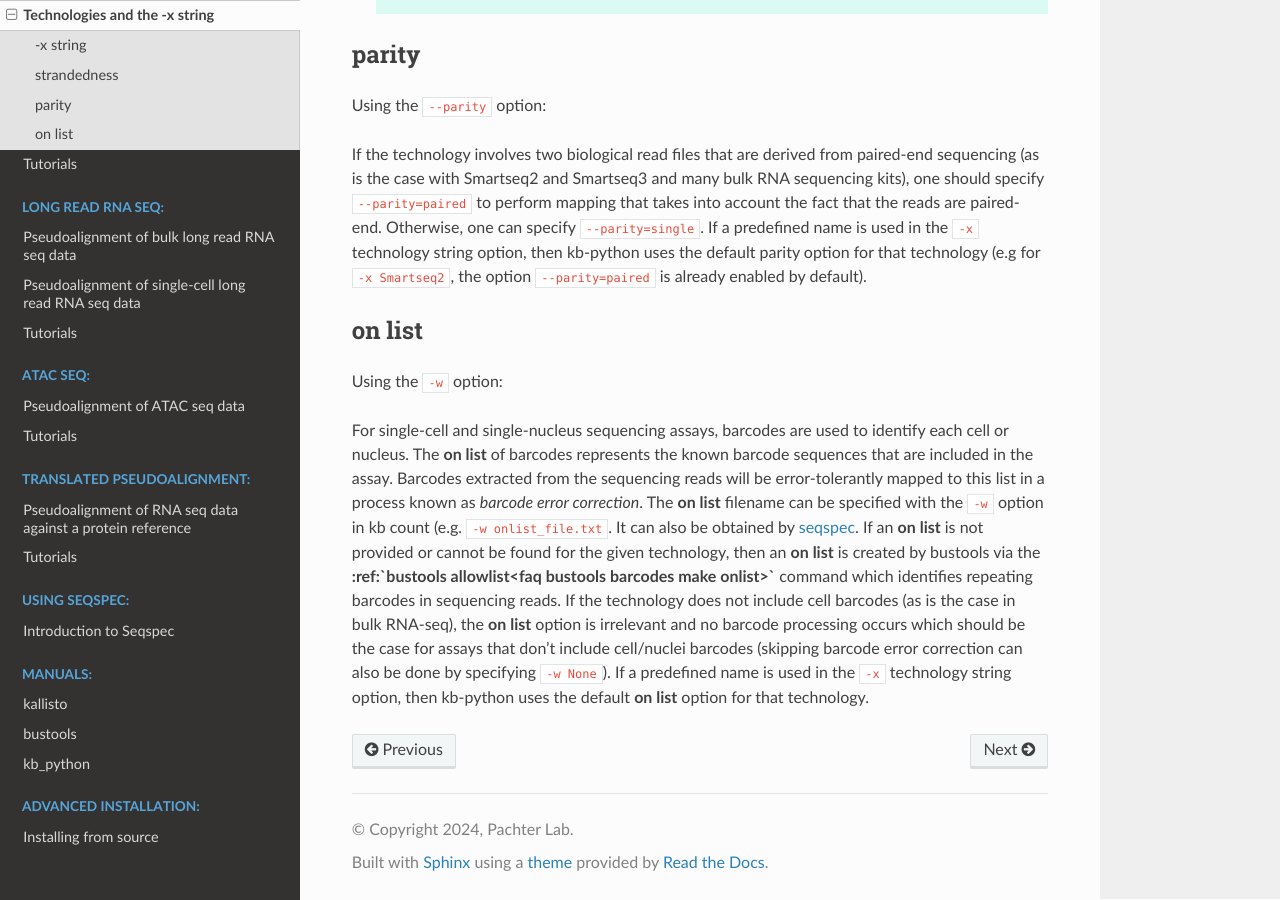
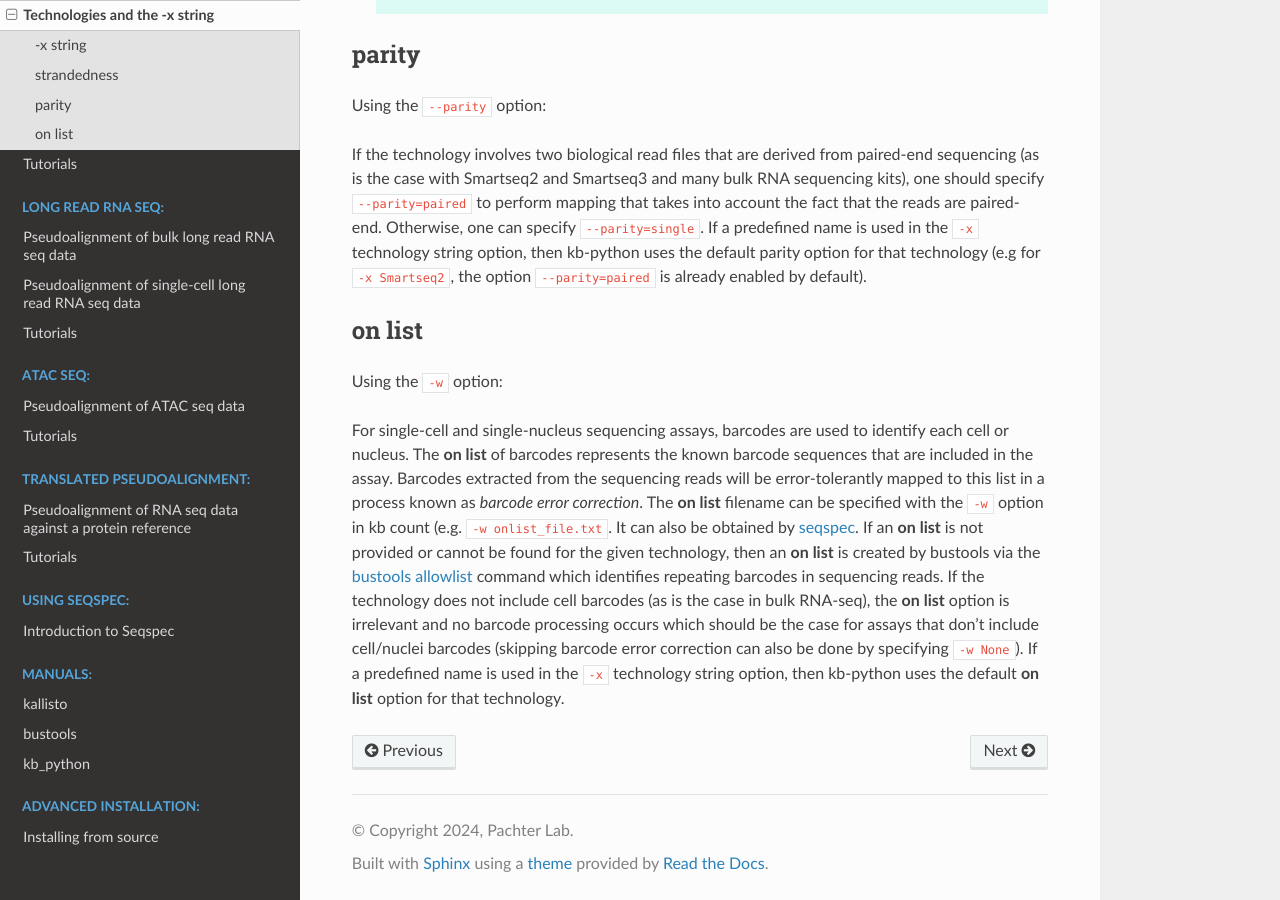
Before and after one commit to pachterlab/kb_docs, a Sphinx documentation site: the page built from docs/source/sc/technologies.rst, in a window 1280 px wide and 900 px high, scrolled down 2077 px. Built offline with Sphinx 7.4.7 and the Read the Docs theme 2.0.0, drawn with Linux system fonts in a browser that asks for light colours; some of the changed lines change nothing that is shown.

Commit message:
Update technologies.rst

```diff
--- a/docs/source/sc/technologies.rst
+++ b/docs/source/sc/technologies.rst
@@ -75,4 +75,4 @@ on list
 
 Using the ``-w`` option:
 
-For single-cell and single-nucleus sequencing assays, barcodes are used to identify each cell or nucleus. The **on list** of barcodes represents the known barcode sequences that are included in the assay. Barcodes extracted from the sequencing reads will be error-tolerantly mapped to this list in a process known as *barcode error correction*. The **on list** filename can be specified with the ``-w`` option in kb count (e.g. ``-w onlist_file.txt``. It can also be obtained by :ref:`seqspec<seqspec intro>`. If an **on list** is not provided or cannot be found for the given technology, then an **on list** is created by bustools via the **:ref:`bustools allowlist<faq bustools barcodes make onlist>`** command which identifies repeating barcodes in sequencing reads. If the technology does not include cell barcodes (as is the case in bulk RNA-seq), the **on list** option is irrelevant and no barcode processing occurs which should be the case for assays that don’t include cell/nuclei barcodes (skipping barcode error correction can also be done by specifying ``-w None``). If a predefined name is used in the ``-x`` technology string option, then kb-python uses the default **on list** option for that technology.
+For single-cell and single-nucleus sequencing assays, barcodes are used to identify each cell or nucleus. The **on list** of barcodes represents the known barcode sequences that are included in the assay. Barcodes extracted from the sequencing reads will be error-tolerantly mapped to this list in a process known as *barcode error correction*. The **on list** filename can be specified with the ``-w`` option in kb count (e.g. ``-w onlist_file.txt``. It can also be obtained by :ref:`seqspec<seqspec intro>`. If an **on list** is not provided or cannot be found for the given technology, then an **on list** is created by bustools via the :ref:`bustools allowlist<bustoolsbarcodes>` command which identifies repeating barcodes in sequencing reads. If the technology does not include cell barcodes (as is the case in bulk RNA-seq), the **on list** option is irrelevant and no barcode processing occurs which should be the case for assays that don’t include cell/nuclei barcodes (skipping barcode error correction can also be done by specifying ``-w None``). If a predefined name is used in the ``-x`` technology string option, then kb-python uses the default **on list** option for that technology.
```
